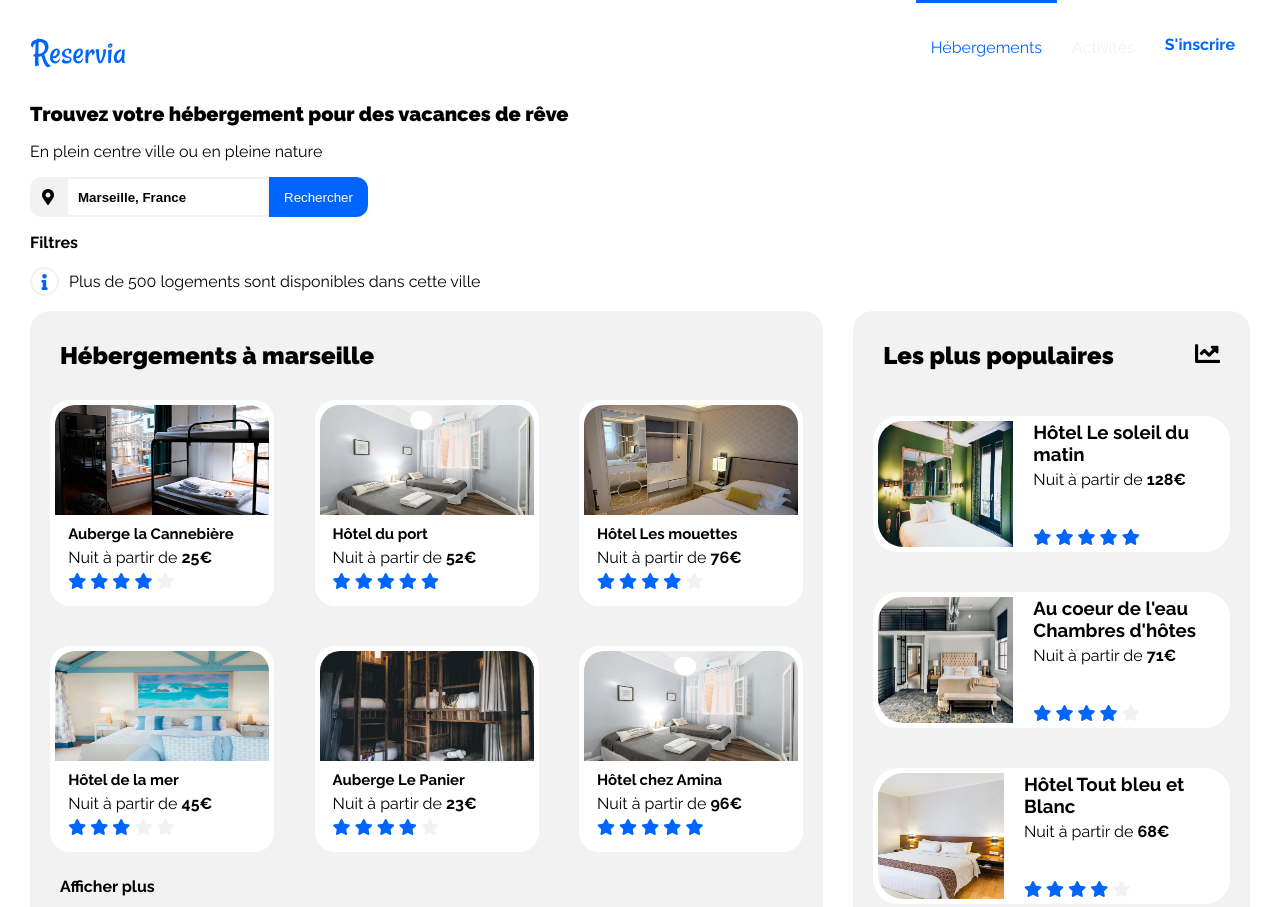
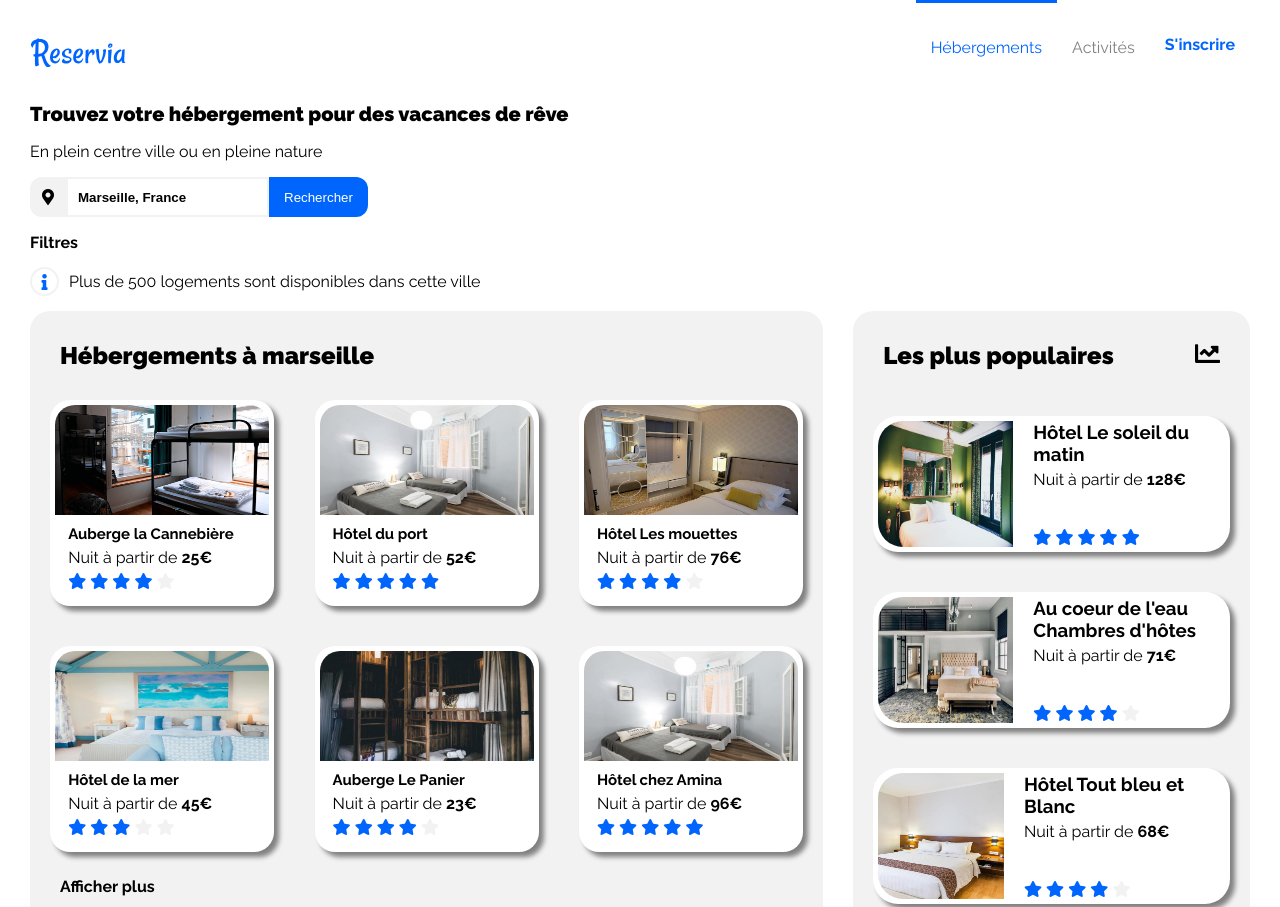
Before and after one commit to Will33ELS/Reservia, a plain HTML site: page index.html in a window 1280 px wide. Shown: the top 907 px of the page. Drawn offline with Linux system fonts and the light colour scheme.

Commit message:
Amélioration: - Ajout box shadow Correction: - Item activités qui était invisible

```diff
--- a/css/style.css
+++ b/css/style.css
@@ -68,7 +68,7 @@ ul{
 .navigation-item{
     display: block;
     padding: 38px 15px 0 15px;
-    color: #F2F2F2;
+    color: gray;
     text-decoration: none;
     transition: border 0.2s, color 0.2s;
 }
@@ -213,6 +213,7 @@ ul{
     border-radius: 20px;
     background-color: white;
     position: relative;
+    box-shadow: 5px 5px 5px gray;
 }
 .hebergement-item img{
     width: 100%;
@@ -263,6 +264,7 @@ ul{
     padding: 5px;
     background-color: white;
     border-radius: 25px;
+    box-shadow: 5px 5px 5px gray;
 }
 .popular-item img{
     height: 126px;
```
